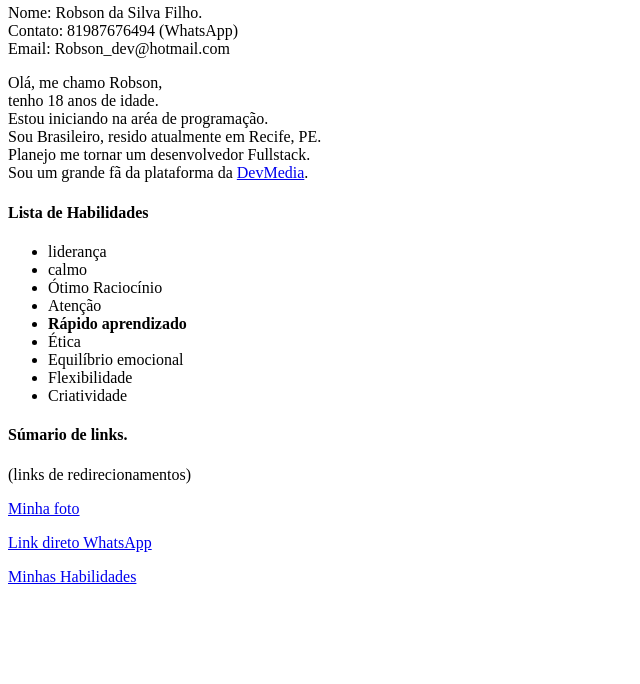
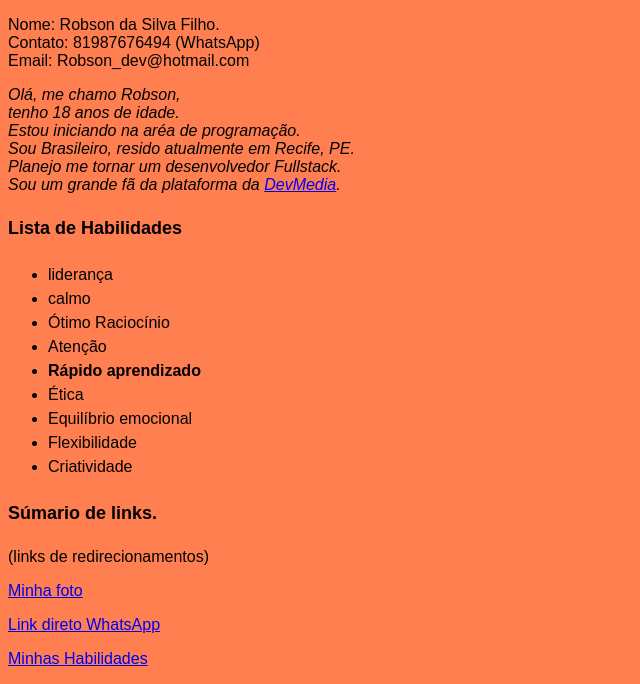
Before and after one commit to robinndev/robinndev.github.io, a plain HTML site: page index.html in a window 1280 px wide. Shown: the part 275-959 px from the top of the page, without its empty margins (0-640 px from the left). Before the commit the page ends 877 px from the top, so only its background shows below. Drawn offline with Linux system fonts and the light colour scheme.

Commit message:
Parte estilizada do portifólio

```diff
--- a/index.html
+++ b/index.html
@@ -1,16 +1,30 @@
 <!DOCTYPE html>
 <html lang="pt-br">
-<head>
+<head> <link rel="stylesheet" type="text/css" href="style.css">
 
     <meta charset="UTF-8">
     <meta http-equiv="X-UA-Compatible" content="IE=edge">
     <meta name="viewport" content="width=device-width, initial-scale=1.0">
     <title>Portifólio</title>
+
+    <style>
+
+        ?/*body {background-color:coral; font-size: 16px;}
+        h2 {font-size: 20px; height: 45px; font-family: Arial; text-decoration: underline;}
+        p {font-family: Arial, Helvetica, sans-serif; text-align:left;}
+        #Habilidades {font-family:Arial, Helvetica, sans-serif; line-height: 24px;}
+        h4 {font-family: Arial, Helvetica, sans-serif;}*/
+
+
+
+    </style>
+
+
     <img id="FOTO" width="150px" src="eu.jpg" alt="A imagem é uma foto minha em um dia ensolarado.">
     <h2><strong>Portifólio</strong></h2>
     <p> Nome: Robson da Silva Filho. <br>Contato: 81987676494 (WhatsApp) <br> Email: Robson_dev@hotmail.com</p>
 
-    <p>Olá, me chamo Robson, <br> tenho 18 anos de idade. <br> Estou iniciando na aréa de programação. <br> Sou Brasileiro, resido atualmente em Recife, PE. <br> Planejo me tornar um desenvolvedor Fullstack. <br> Sou um grande fã da plataforma da <a target="_blank" href="https://www.devmedia.com.br/">DevMedia</a>.  </p>
+    <p> <i> Olá, me chamo Robson, <br> tenho 18 anos de idade. <br> Estou iniciando na aréa de programação. <br> Sou Brasileiro, resido atualmente em Recife, PE. <br> Planejo me tornar um desenvolvedor Fullstack. <br> Sou um grande fã da plataforma da <a target="_blank" href="https://www.devmedia.com.br/">DevMedia</a>. </i> </p>
     <h4>Lista de Habilidades</h4>
     <ul id="Habilidades">
         <li>liderança</li>
--- /dev/null
+++ b/style.css
@@ -0,0 +1,5 @@
+body {background-color:coral; font-size: 16px;}
+h2 {font-size: 20px; height: 45px; font-family: Arial;color: white;}
+p {font-family: Arial, Helvetica, sans-serif; text-align:left;}
+#Habilidades {font-family:Arial, Helvetica, sans-serif; line-height: 24px;}
+h4 {font-family: Arial, Helvetica, sans-serif; font-size: 18px;}
```
